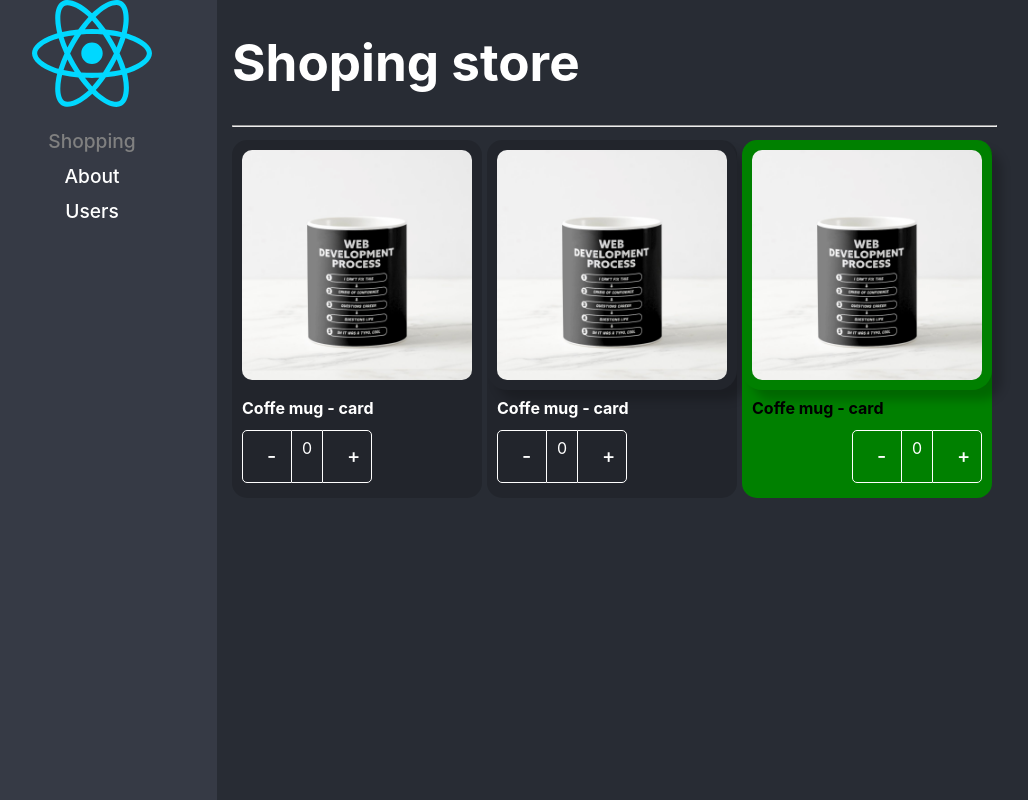
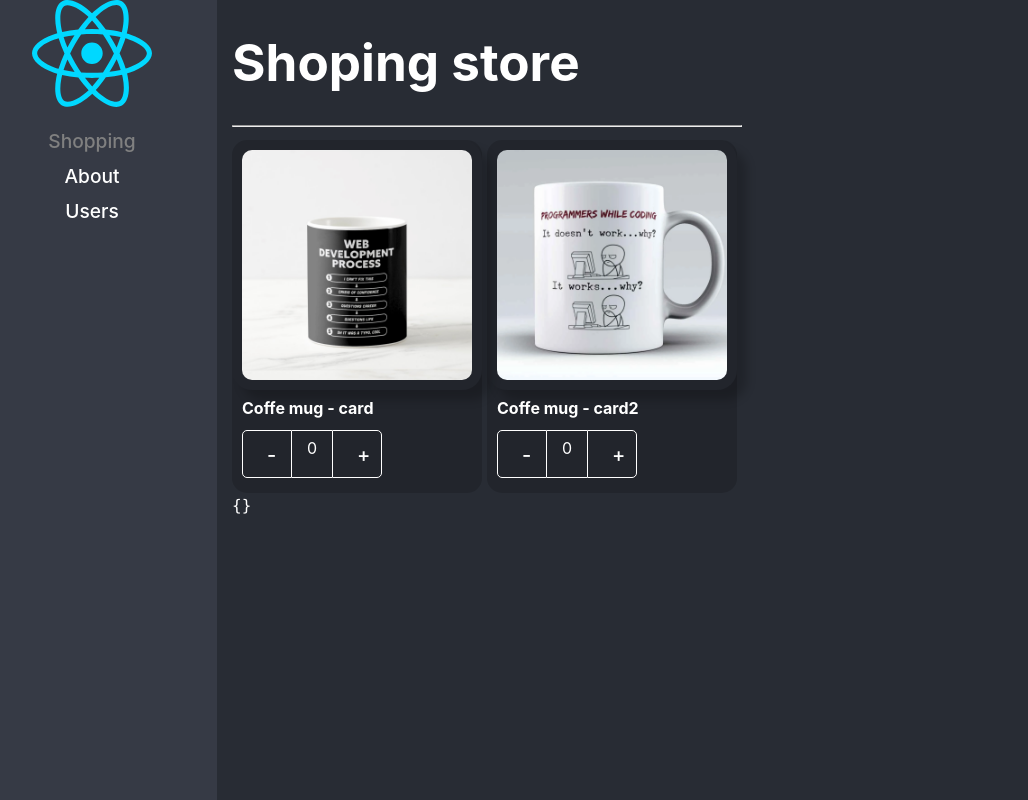
Before and after one commit to aallvi/lazy-react, a React (Vite) app: page /home in a window 1280 px wide. Shown: the whole page, without its empty margins (33-1061 px from the left). Built offline with nearby package versions, Linux system fonts and the light colour scheme.

Commit message:
control props implementado

```diff
--- a/src/02-component-patterns/components/ProductCard.tsx
+++ b/src/02-component-patterns/components/ProductCard.tsx
@@ -2,7 +2,7 @@ import styles from '../styles/styles.module.css'
 import { createContext, ReactElement, useContext, useState } from 'react'
 import { Value } from 'sass'
 import { UseProduct } from '../hooks/UseProduct'
-import {  Product, ProductContextProps, } from '../interfaces/interfaces'
+import {  onChangeArgs, Product, ProductContextProps, } from '../interfaces/interfaces'
 // import { ProductImage } from './ProductImage'
 // import { ProductTitle } from './ProductTitle'
 // import { ProductButtons } from './ProductButtons'
@@ -13,6 +13,8 @@ export interface Props {
   children?: React.ReactElement | React.ReactElement[];
   className?: string;
   style?: React.CSSProperties,
+  onChange?:(args:onChangeArgs) => void;
+  value?:number
 
 }
 
@@ -28,11 +30,11 @@ export interface Props {
 
 
 
-export const ProductCard = ({children,product , className, style} : Props ) => {
+export const ProductCard = ({children,product , className, style, onChange, value} : Props ) => {
 
 
 
-   const {increaseBy, counter} =  UseProduct()
+   const {increaseBy, counter} =  UseProduct({onChange, product, value} )
 
 
 
--- /dev/null
+++ b/src/02-component-patterns/data/products.ts
@@ -0,0 +1,16 @@
+import { Product } from "../interfaces/interfaces"
+
+const product1 = {
+    id:'1',
+    title:'Coffe mug - card',
+    img:'./coffee-mug.png'
+}
+
+const product2 = {
+    id:'2',
+    title:'Coffe mug - card2',
+    img:'./coffee-mug2.png'
+}
+
+
+export const products: Product[] = [product1,product2]
--- a/src/02-component-patterns/hooks/UseProduct.ts
+++ b/src/02-component-patterns/hooks/UseProduct.ts
@@ -1,14 +1,43 @@
-import React, { useState } from 'react'
+import React, { useEffect, useRef, useState } from 'react'
+import { onChangeArgs, Product } from '../interfaces/interfaces'
 
-export const UseProduct = () => {
 
-    const [counter, setCounter] = useState(0)
+interface useProductArgs {
+  product:Product;
+  onChange?: (args: onChangeArgs) => void,
+  value?:number
+}
+
+
+export const UseProduct = ( {onChange, product,value =0 }:useProductArgs ) => {
+
+    const [counter, setCounter] = useState(value)
+
+    const isControlled = useRef( !!onChange)
 
     const increaseBy = (value:number) => {
 
-      setCounter( prev => Math.max( prev + value, 0 ))
+        if(isControlled.current){
+           return onChange!({count:value, product})
+        }
+
+      const newValue = Math.max(counter + value ,0)
+
+      setCounter(newValue)
+
+
+      onChange && onChange({count: newValue, product})
 
     }
+
+    useEffect(() => {
+
+
+      setCounter(value)
+
+
+    }, [value])
+
 
 
   return {increaseBy,counter}
--- /dev/null
+++ b/src/02-component-patterns/hooks/UseShoppingCart.ts
@@ -0,0 +1,64 @@
+import React, { useState } from 'react'
+import { Product, ProductInCart } from '../interfaces/interfaces'
+
+
+
+
+export const UseShoppingCart = () => {
+
+
+
+
+    const [shoppingCart, setShoppingCart] = useState< { [key:string]: ProductInCart } >({})
+
+    console.log('shoppingCartshoppingCart',shoppingCart)
+
+
+
+
+   const onProductCountChange = ({count,product}:  {count:number, product:Product} ) => {
+
+     console.log({count})
+
+       setShoppingCart( oldShoppingCart => {
+
+          const productInCart: ProductInCart = oldShoppingCart[product.id] || {...product, count:0}
+
+          if( Math.max (productInCart.count + count, 0) > 0 ){
+                 productInCart.count += count;
+
+                 return {
+                   ...oldShoppingCart,
+                   [product.id]: productInCart
+                 }
+          }
+
+         //  borrar producto
+           const { [product.id]: toDelete, ...rest } = oldShoppingCart
+           console.log('toDelete',toDelete)
+           return rest
+
+         // if(count === 0){
+
+         //   const { [product.id]: toDelete, ...rest } = oldShoppingCart
+         //   console.log(toDelete)
+
+         //    return rest
+         // }
+
+         //    return {
+         //     ...oldShoppingCart,
+         //     [product.id]: { ...product, count }
+
+         //    }
+       } )
+
+
+   }
+
+
+
+  return {
+    onProductCountChange,shoppingCart, setShoppingCart
+  }
+}
--- a/src/02-component-patterns/pages/ShoppingPage.tsx
+++ b/src/02-component-patterns/pages/ShoppingPage.tsx
@@ -1,18 +1,21 @@
+import { useEffect, useState } from "react"
 import ProductCard, { ProductImage,ProductTitle,ProductButtons } from "../components"
+import { products } from "../data/products"
+import { UseShoppingCart } from "../hooks/UseShoppingCart"
+import { Product } from "../interfaces/interfaces"
 import '../styles/custom-styles.css'
 
 
-const product = {
-    id:'1',
-    title:'Coffe mug - card',
-    img:'./coffee-mug.png'
-}
+
+
+
+
 
 
 export const ShoppingPage = () => {
 
 
-
+     const {onProductCountChange,shoppingCart,setShoppingCart} = UseShoppingCart()
 
 
   return (
@@ -24,41 +27,84 @@ export const ShoppingPage = () => {
 
         <div style={{display:'flex', flexDirection:'row', flexWrap:'wrap' }} >
 
-          <ProductCard className="bg-dark text-white" product={product} >
+          {/* <ProductCard className="bg-dark text-white" product={product1} >
 
             <ProductCard.Image className="custom-image" />
             <ProductCard.Title className="text-white text-bold" />
             <ProductCard.Buttons   className="custom-buttons"/>
-              {/* <ProductImage/>
-              <ProductTitle title={''} /> */}
 
-          </ProductCard>
+          </ProductCard> */}
 
-          <ProductCard  className="bg-dark text-white" product={product} >
+
+
+          {
+            products.map( product => <>
+
+
+
+              <ProductCard   className="bg-dark text-white" product={product}  onChange={  onProductCountChange }  value={ shoppingCart[product.id]?.count || 0}   >
+
+              <ProductImage className="custom-image" style={{boxShadow:'10px 10px 10px rgba(0,0,0,0.2)'}} />
+              <ProductTitle className="text-white text-bold" activeClass="" title={''} />
+              <ProductButtons  className="custom-buttons" />
+
+
+              </ProductCard>
+
+
+
+
+            </> )
+          }
+
+
+          <div  className="shopping-cart" >
+
+            {
+              Object.entries(shoppingCart).map( ([key,product] ) =>   (
+                <ProductCard key={key} className="bg-dark text-white" product={product}  style={{width:'100px'}} onChange={  onProductCountChange }  value={product.count}  >
+
+                    <ProductImage className="custom-image" style={{boxShadow:'10px 10px 10px rgba(0,0,0,0.2)'}} />
+                    {/* <ProductTitle className="text-white text-bold" activeClass="" title={`${product.count} `} /> */}
+                    <ProductButtons  className="custom-buttons" />
+
+
+                </ProductCard>
+
+              ))
+            }
+
+
+
+
+
+
+          </div>
+
+          {/* <ProductCard  className="bg-dark text-white" product={product2} >
 
             <ProductImage className="custom-image" style={{boxShadow:'10px 10px 10px rgba(0,0,0,0.2)'}} />
             <ProductTitle className="text-white text-bold" activeClass="" title={''} />
             <ProductButtons  className="custom-buttons" />
 
 
-          </ProductCard>
+          </ProductCard> */}
 
 
           {/* ------------------------------------------------------------------------ */}
 
 
-          <ProductCard  style={{backgroundColor:'green'}}  product={product} >
-
-            <ProductImage style={{boxShadow:'10px 10px 10px rgba(0,0,0,0.2)'}} className="custom-image" />
-            <ProductTitle style={{fontWeight:'bold'}}  activeClass="" title={''} />
-            <ProductButtons  style={{display:'flex', justifyContent:'end'}} className="custom-buttons" />
-
-
-          </ProductCard>
 
 
 
 
+
+        </div>
+
+        <div>
+          <code>
+            {JSON.stringify(shoppingCart, null, 5)}
+          </code>
         </div>
 
 
--- a/src/02-component-patterns/styles/custom-styles.css
+++ b/src/02-component-patterns/styles/custom-styles.css
@@ -28,3 +28,11 @@
     color:white;
     border-color: white;
 }
+
+
+.shopping-cart {
+    position: fixed;
+    top: 0px;
+    right:40px
+
+}
--- a/src/02-component-patterns/styles/styles.module.css
+++ b/src/02-component-patterns/styles/styles.module.css
@@ -32,6 +32,7 @@
     border-radius: 5px 0px 0px 5px;
     font-size: 20px;
     width: 30px;
+    height: 3rem;
 }
 
 .buttonMinus:hover {
@@ -42,10 +43,12 @@
     border-bottom: 1px solid black;
     border-top: 1px solid black;
     font-size: 16px;
-    height: 46px;
+
     padding-top: 5px;
     text-align: center;
-    width: 30px;
+    width: 40px;
+    /* height: 3rem; */
+
 }
 
 .buttonAdd {
@@ -55,6 +58,8 @@
     border-radius: 0px 5px 5px 0px;
     font-size: 20px;
     width: 30px;
+    height: 3rem;
+
 }
 
 .buttonAdd:hover {
```
Also changed, not shown: src/02-component-patterns/interfaces/interfaces.ts (+14 -0 lines), public/coffee-mug2.png (added).
